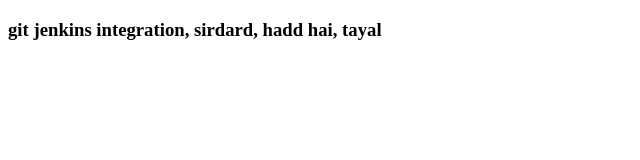
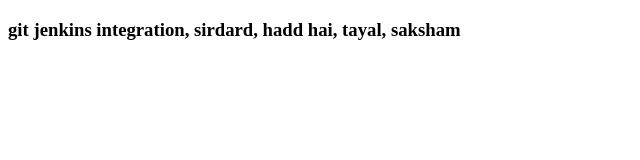
Before and after one commit to rishabhtayal72/index.html, a plain HTML site: page index.html in a window 1280 px wide. Shown: the full height of the page, 0-640 px from the left. Drawn offline with Linux system fonts and the light colour scheme.

Commit message:
added saksham

```diff
--- a/index.html
+++ b/index.html
@@ -5,7 +5,7 @@
 </head>
 
 <body>
-	<h3>git jenkins integration, sirdard, hadd hai, tayal</h3>
+	<h3>git jenkins integration, sirdard, hadd hai, tayal, saksham</h3>
 </body>
 
 </html>
```
